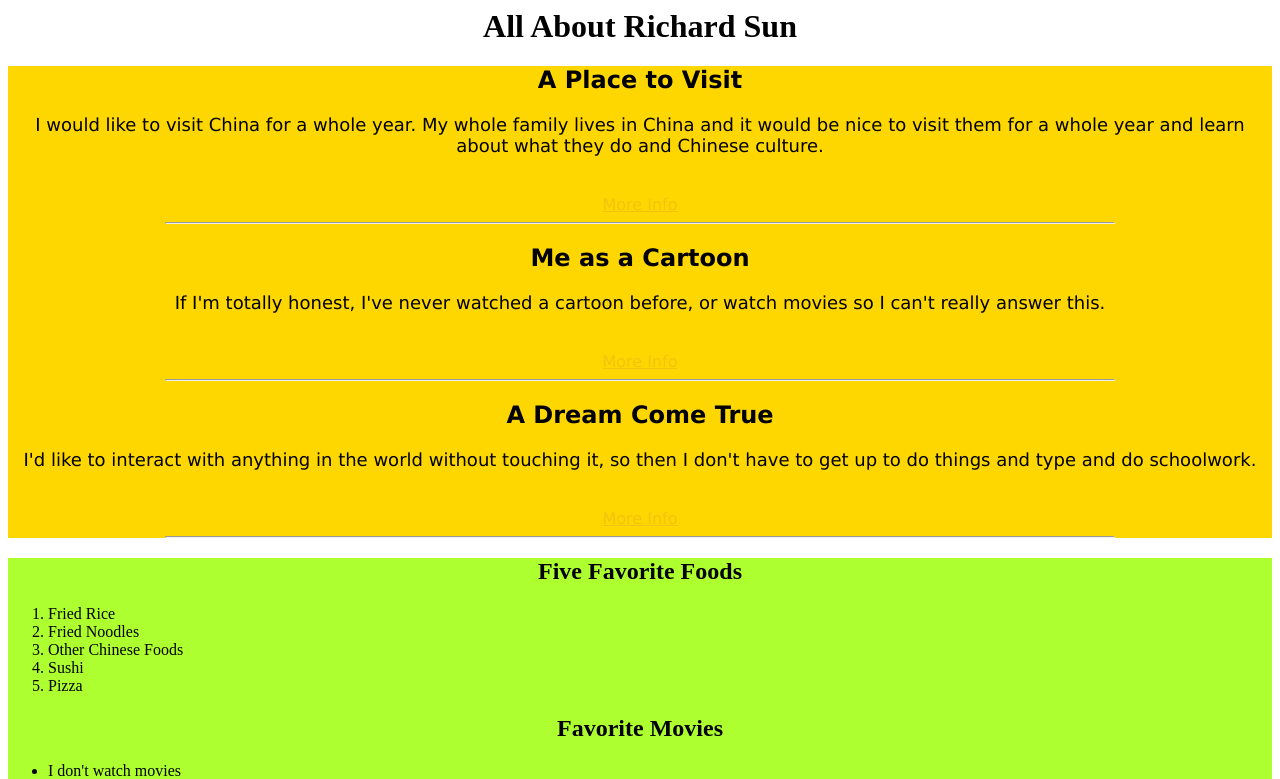
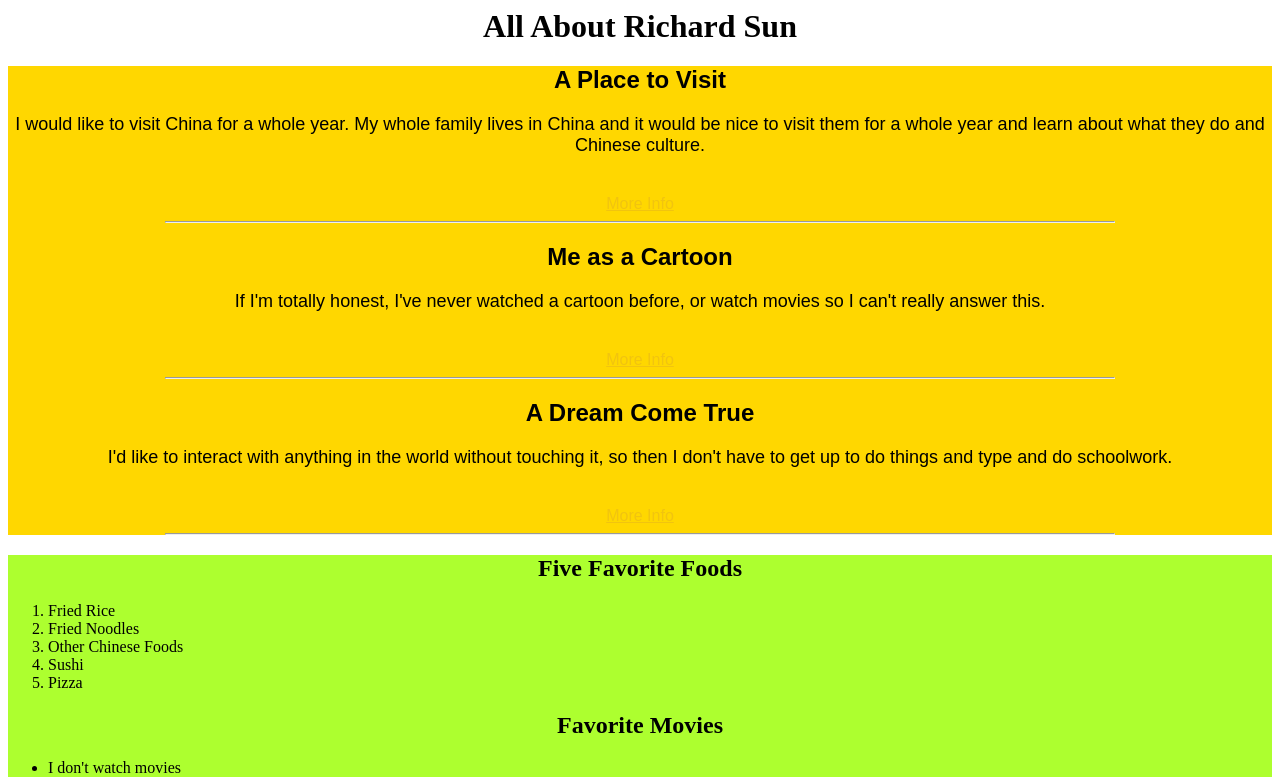
Before and after one commit to RichardSchool/WebFundamentals, a PHP site: page / in a window 1280 px wide. Shown: the top 779 px of the page. Run offline with PHP 8.4, Linux system fonts and the light colour scheme.

Commit message:
Update styles.css

```diff
--- a/AllAboutMe/styles.css
+++ b/AllAboutMe/styles.css
@@ -1,6 +1,6 @@
 #responses {
 
-  font-family: "Poppins", "Verdana", "Helvectica", "Arial"
+  font-family: 'Poppins', sans-serif;
 
 }
 a {
```
